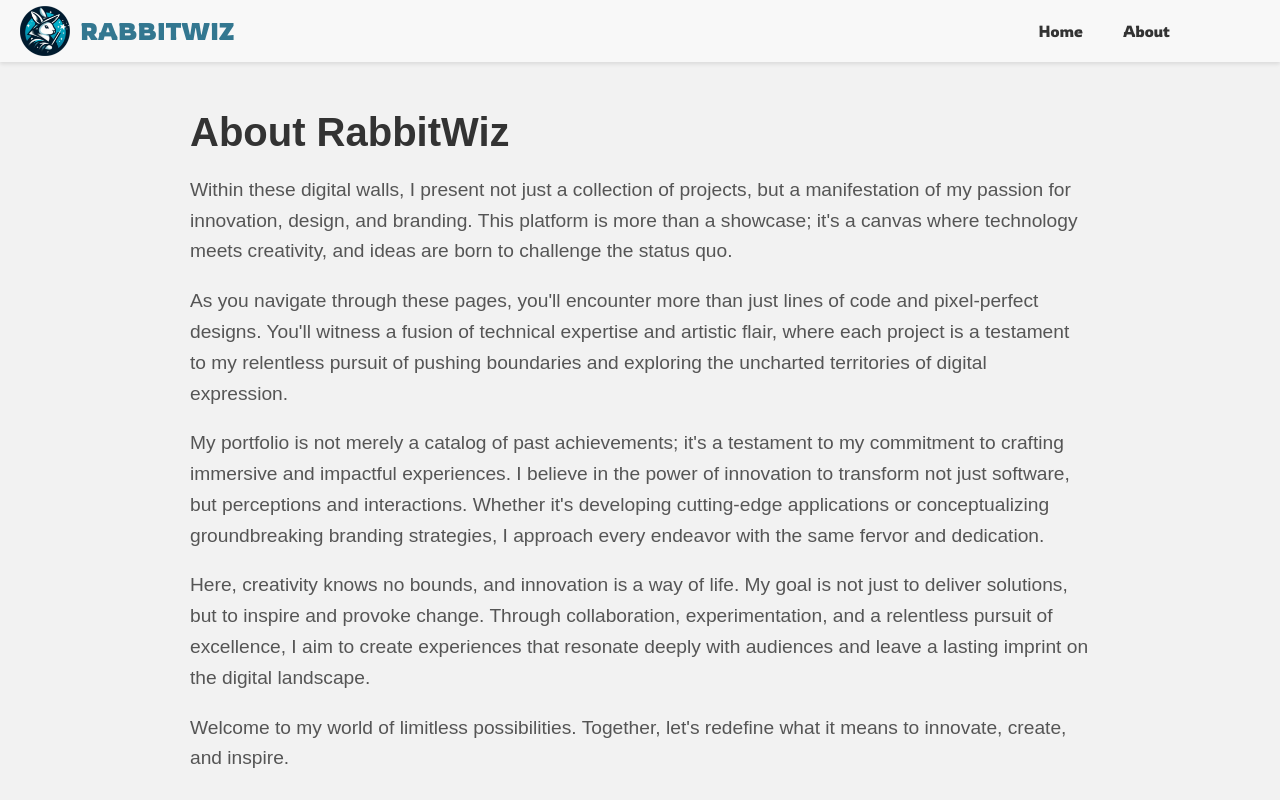
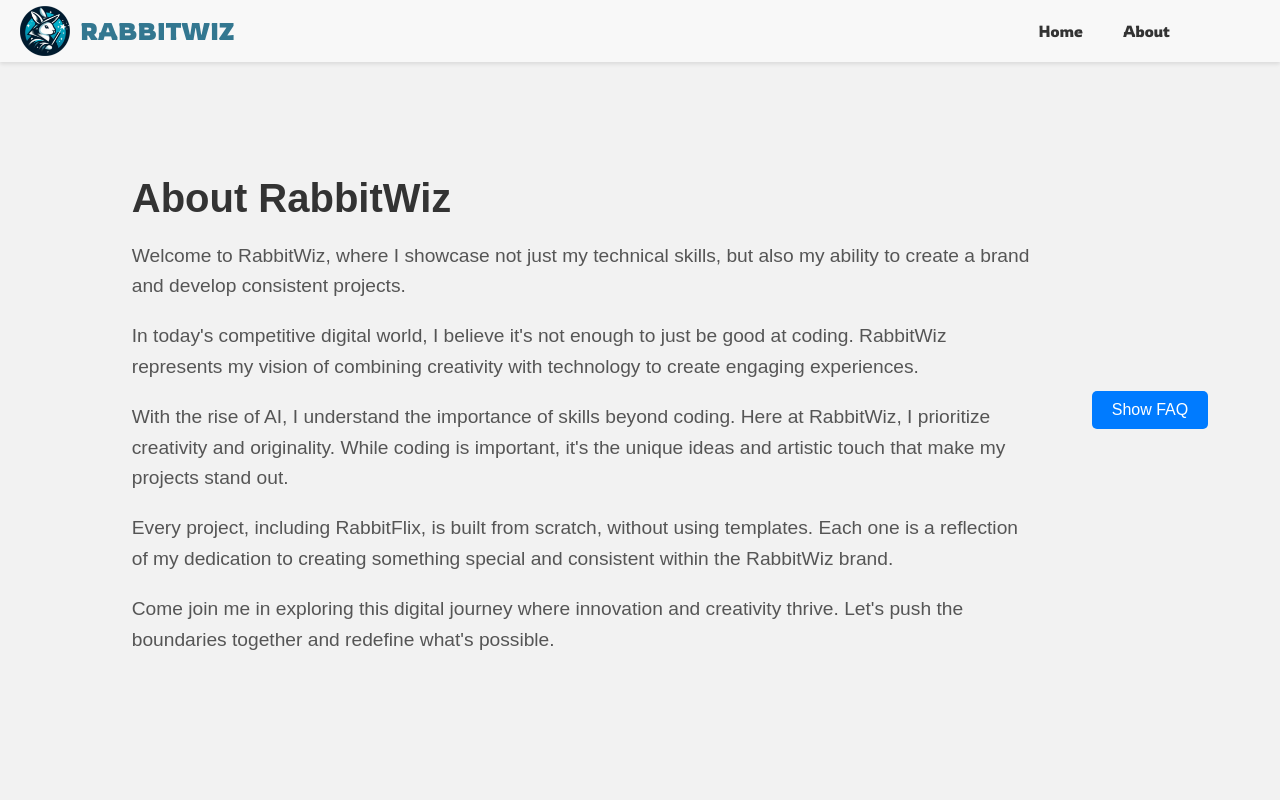
Before and after one commit to uluutku/RabbitWiz, a React (Vite) app in the folder rabbitwiz/: page /about in a window 1280 px wide. Shown: the top 800 px of the page. Built offline with nearby package versions, Linux system fonts and the light colour scheme.

Commit message:
Add FAQSection component to AboutPage.jsx

```diff
--- /dev/null
+++ b/rabbitwiz/src/Components/FAQSection.css
@@ -0,0 +1,47 @@
+/* FAQSection.css */
+
+.faq-section {
+  margin-top: 20px;
+}
+
+.faq-toggle-button {
+  background-color: #007bff;
+  color: white;
+  border: none;
+  padding: 10px 20px;
+  font-size: 16px;
+  cursor: pointer;
+  border-radius: 5px;
+}
+
+.faq-toggle-button:hover {
+  background-color: #0056b3;
+}
+
+.faq-content {
+  margin-top: 20px;
+}
+
+.faq-item {
+  margin-bottom: 10px;
+}
+
+.faq-question {
+  background-color: #f0f0f0;
+  color: #333;
+  border: none;
+  padding: 10px 20px;
+  font-size: 16px;
+  cursor: pointer;
+  width: 100%;
+  text-align: left;
+  border-radius: 5px;
+}
+
+.faq-answer {
+  background-color: #fafafa;
+  border-left: 3px solid #007bff;
+  padding: 10px 20px;
+  margin-top: 5px;
+  border-radius: 0 5px 5px 0;
+}
--- /dev/null
+++ b/rabbitwiz/src/Components/FAQSection.jsx
@@ -0,0 +1,51 @@
+import React, { useState } from "react";
+import "./FAQSection.css";
+
+function FAQSection() {
+  // State to toggle the FAQ visibility
+  const [isFAQVisible, setIsFAQVisible] = useState(false);
+
+  return (
+    <div className="faq-section">
+      <button
+        className="faq-toggle-button"
+        onClick={() => setIsFAQVisible(!isFAQVisible)}
+      >
+        {isFAQVisible ? "Hide FAQ" : "Show FAQ"}
+      </button>
+      {isFAQVisible && (
+        <div className="faq-content">
+          <h2>FAQ</h2>
+          <div className="faq-item">
+            <button className="faq-question">What is RabbitWiz?</button>
+            <div className="faq-answer">
+              RabbitWiz is a digital portfolio showcasing my technical skills,
+              creativity, and branding expertise.
+            </div>
+          </div>
+          <div className="faq-item">
+            <button className="faq-question">
+              Why is creativity important?
+            </button>
+            <div className="faq-answer">
+              In a rapidly evolving technological landscape, creativity is
+              essential for crafting unique and engaging experiences.
+            </div>
+          </div>
+          <div className="faq-item">
+            <button className="faq-question">
+              Do you use templates for projects?
+            </button>
+            <div className="faq-answer">
+              No, all projects, including RabbitFlix, are built from scratch
+              without relying on templates.
+            </div>
+          </div>
+          {/* Add more FAQ items as needed */}
+        </div>
+      )}
+    </div>
+  );
+}
+
+export default FAQSection;
--- a/rabbitwiz/src/Pages/AboutPage.jsx
+++ b/rabbitwiz/src/Pages/AboutPage.jsx
@@ -2,6 +2,7 @@
 
 import React from "react";
 import "./AboutPage.css";
+import FAQSection from "../Components/FAQSection";
 
 function AboutPage() {
   return (
@@ -9,41 +10,32 @@ function AboutPage() {
       <div className="about-content">
         <h1>About RabbitWiz</h1>
         <p>
-          Within these digital walls, I present not just a collection of
-          projects, but a manifestation of my passion for innovation, design,
-          and branding. This platform is more than a showcase; it's a canvas
-          where technology meets creativity, and ideas are born to challenge the
-          status quo.
+          Welcome to RabbitWiz, where I showcase not just my technical skills,
+          but also my ability to create a brand and develop consistent projects.
         </p>
         <p>
-          As you navigate through these pages, you'll encounter more than just
-          lines of code and pixel-perfect designs. You'll witness a fusion of
-          technical expertise and artistic flair, where each project is a
-          testament to my relentless pursuit of pushing boundaries and exploring
-          the uncharted territories of digital expression.
+          In today's competitive digital world, I believe it's not enough to
+          just be good at coding. RabbitWiz represents my vision of combining
+          creativity with technology to create engaging experiences.
         </p>
         <p>
-          My portfolio is not merely a catalog of past achievements; it's a
-          testament to my commitment to crafting immersive and impactful
-          experiences. I believe in the power of innovation to transform not
-          just software, but perceptions and interactions. Whether it's
-          developing cutting-edge applications or conceptualizing groundbreaking
-          branding strategies, I approach every endeavor with the same fervor
-          and dedication.
+          With the rise of AI, I understand the importance of skills beyond
+          coding. Here at RabbitWiz, I prioritize creativity and originality.
+          While coding is important, it's the unique ideas and artistic touch
+          that make my projects stand out.
         </p>
         <p>
-          Here, creativity knows no bounds, and innovation is a way of life. My
-          goal is not just to deliver solutions, but to inspire and provoke
-          change. Through collaboration, experimentation, and a relentless
-          pursuit of excellence, I aim to create experiences that resonate
-          deeply with audiences and leave a lasting imprint on the digital
-          landscape.
+          Every project, including RabbitFlix, is built from scratch, without
+          using templates. Each one is a reflection of my dedication to creating
+          something special and consistent within the RabbitWiz brand.
         </p>
         <p>
-          Welcome to my world of limitless possibilities. Together, let's
-          redefine what it means to innovate, create, and inspire.
+          Come join me in exploring this digital journey where innovation and
+          creativity thrive. Let's push the boundaries together and redefine
+          what's possible.
         </p>
       </div>
+      <FAQSection />
     </div>
   );
 }
```
